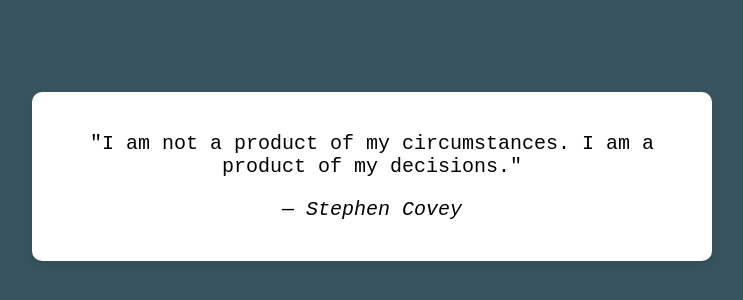
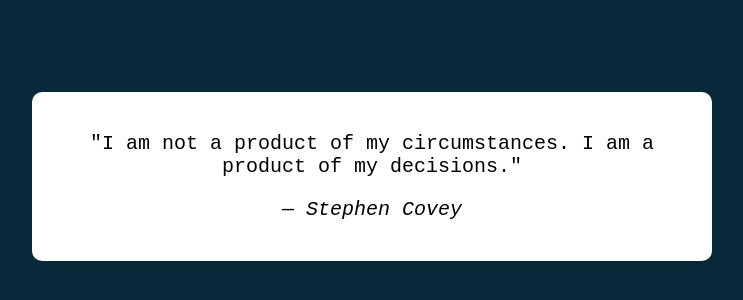
Before and after one commit to KiroulosN/quoteOfTheDay, a plain HTML site: page index.html in a window 1280 px wide. Shown: the part 224-524 px from the top of the page, without its empty margins (268-1011 px from the left). Drawn offline with Linux system fonts and the light colour scheme.

Commit message:
Update index.html

```diff
--- a/index.html
+++ b/index.html
@@ -7,7 +7,7 @@
     <style>
         body {
             font-family: 'Courier New', monospace;
-            background-color: #395460;
+            background-color: #082A3A;
             display: flex;
             justify-content: center;
             align-items: center;
```
